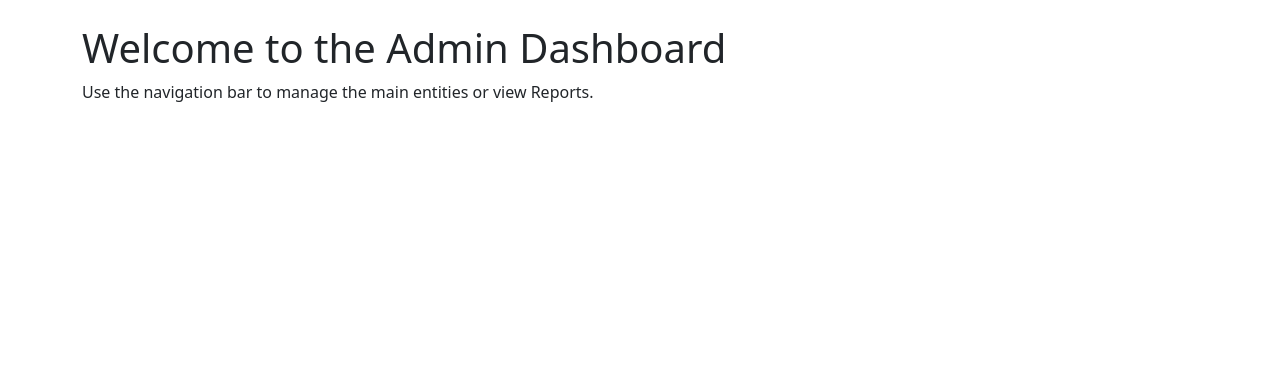
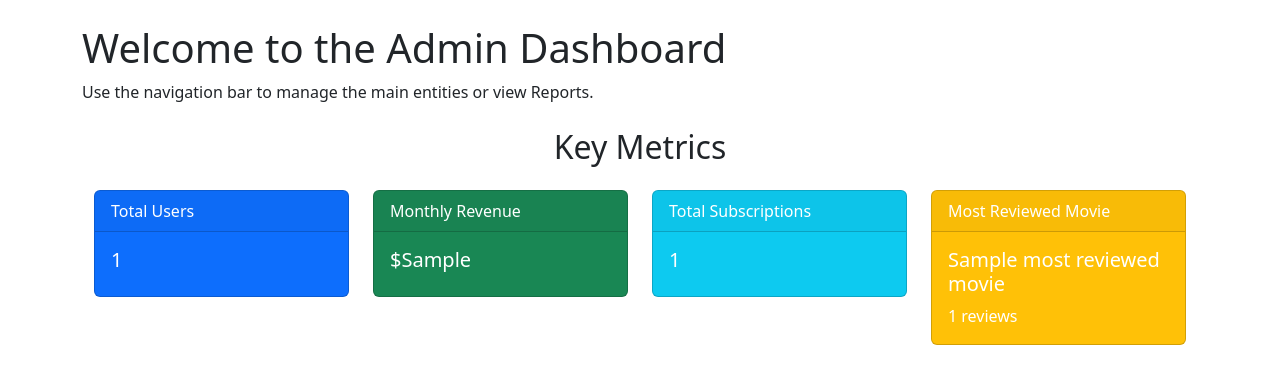
Before and after one commit to tanjet/Movie-streaming-services-CS-4754, a Flask app: template app/templates/dashboard.html in a window 1280 px wide. Shown: the part 56-440 px from the top of the page. Run offline with Flask 3, Linux system fonts and the light colour scheme; the template is opened without the code that fills it: most values are stand-ins (such as "Sample title", 1, 10 or a date in 2020).

Commit message:
Update dashboard.html

```diff
--- a/app/templates/dashboard.html
+++ b/app/templates/dashboard.html
@@ -3,4 +3,52 @@
 {% block content %}
 <h1>Welcome to the Admin Dashboard</h1>
 <p>Use the navigation bar to manage the main entities or view Reports.</p>
+
+<div class="container mt-4">
+    <h2 class="text-center mb-4">Key Metrics</h2>
+    <div class="row">
+        <!-- Total Users -->
+        <div class="col-md-3">
+            <div class="card text-white bg-primary mb-3">
+                <div class="card-header">Total Users</div>
+                <div class="card-body">
+                    <h5 class="card-title">{{ total_users }}</h5>
+                </div>
+            </div>
+        </div>
+
+        <!-- Monthly Revenue -->
+        <div class="col-md-3">
+            <div class="card text-white bg-success mb-3">
+                <div class="card-header">Monthly Revenue</div>
+                <div class="card-body">
+                    <h5 class="card-title">${{ monthly_revenue }}</h5>
+                </div>
+            </div>
+        </div>
+
+        <!-- Total Subscriptions -->
+        <div class="col-md-3">
+            <div class="card text-white bg-info mb-3">
+                <div class="card-header">Total Subscriptions</div>
+                <div class="card-body">
+                    <h5 class="card-title">{{ total_subscriptions }}</h5>
+                </div>
+            </div>
+        </div>
+
+        <!-- Most Reviewed Movie -->
+        <div class="col-md-3">
+            <div class="card text-white bg-warning mb-3">
+                <div class="card-header">Most Reviewed Movie</div>
+                <div class="card-body">
+                    <h5 class="card-title">{{ most_reviewed_movie['title'] }}</h5>
+                    <p class="card-text">{{ most_reviewed_movie['review_count'] }} reviews</p>
+                </div>
+            </div>
+        </div>
+    </div>
+</div>
+
+
 {% endblock %}
```
